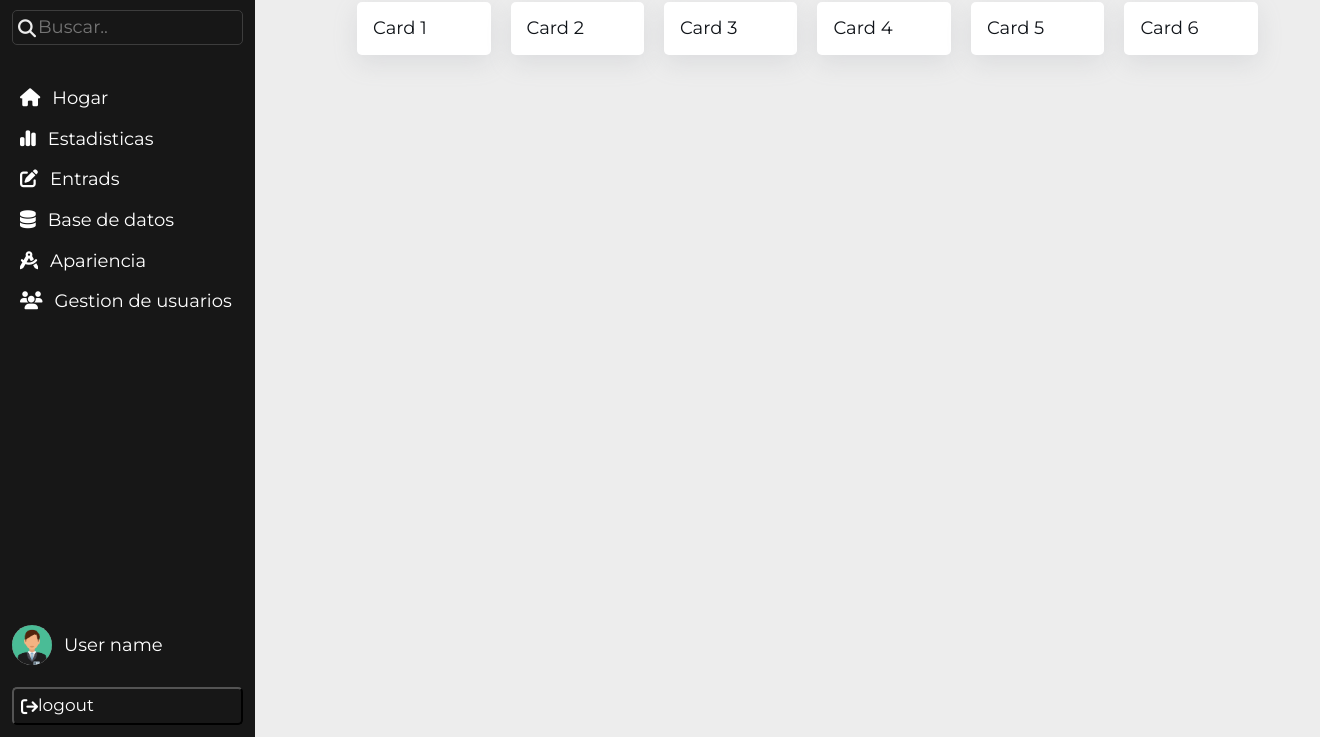
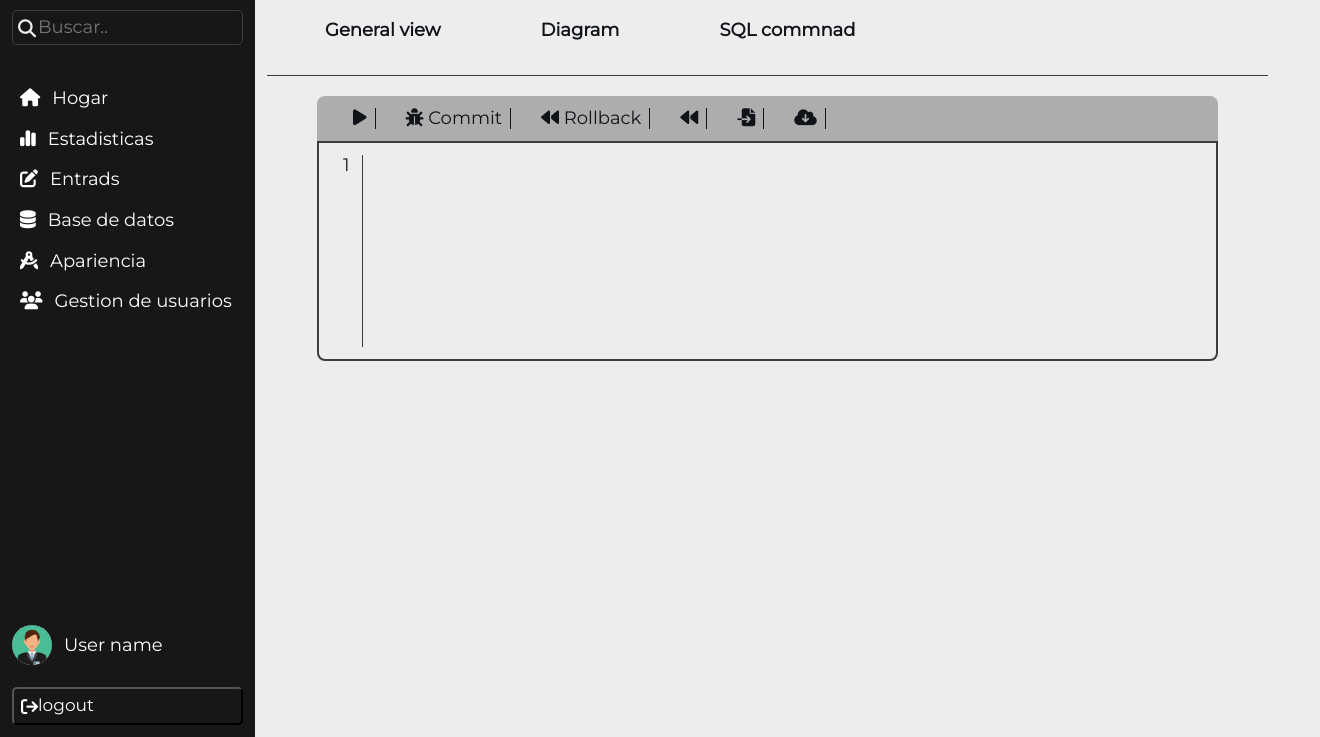
Before and after one commit to Juliobs22/Ryder, a plain HTML site: page index.html in a window 1280 px wide. Shown: the part 63-800 px from the top of the page, 1320 px wide, since content can reach past the window. Drawn offline with Linux system fonts and the light colour scheme.

Commit message:
pane admin

```diff
--- a/css/ryder.css
+++ b/css/ryder.css
@@ -259,7 +259,7 @@ button{
     position: absolute;
     top: 0;
     top: 0;
-    left: 295px;
+    left: 255px;
     height: 100vh;
     width: calc(100% - 255px);
     padding: 12px;
@@ -283,6 +283,59 @@ button{
 .sidebar-ry span {
     white-space: nowrap;
     opacity: 1;
+}
+
+.tab-menu ul {
+    list-style: none;
+    display: flex;
+    gap: 64px;
+    border-bottom: solid 1.5px var(--bg-dark);
+}
+
+.tab-menu ul li {
+    padding: 18px;
+    margin-bottom: 12px;
+    border-bottom: solid 4.5px var(--bg-light);
+}
+
+.tab-menu ul li:hover{
+    border-bottom: solid 4.5px var(--color-primary);
+}
+
+/**SQL Editor*/
+.text-editor .toolbar{
+    background: #adadad;
+    padding: 12px 28px;
+    border-radius: 8px 8px 0 0;
+}
+.text-editor .toolbar .tool-list{
+    margin-left: 0;
+    display: flex;
+    align-items: center;
+    justify-content: flex-start;
+    gap: 22px;
+}
+
+.text-editor .toolbar .tool-list span{
+    padding: 0 8px;
+    border-right: solid 1px var(--color-black);
+}
+.text-box {
+    height: 220px;
+    border: 2.5px solid var(--bg-dark);
+    border-radius: 0 0 8px 8px;
+    padding: 12px;
+    display: flex;
+}
+.text-box .line-idicator {
+    padding: 0 12px;
+    border-right: 1px solid var(--bg-dark);
+}
+.text-box .text-content {
+    height: 100%;
+    outline: none;
+    border: none;
+    padding: 0 12px;
 }
 /********************
     Fuentes
@@ -375,6 +428,12 @@ h1, h2, h3, h4, h5, h6 {
 .f-just-end {justify-content: flex-end;}
 .f-align-start {align-items: flex-start;}
 .f-align-end {align-items: flex-end;}
+/********************
+    Generaol styles
+********************/
+.list-style-none{
+    list-style: none;
+}
 /********************
     Effects
 ********************/
--- a/index.html
+++ b/index.html
@@ -69,16 +69,46 @@
         </div>
     </aside>
     <div class="ry-home">
-        <h2>Lorem, ipsum dolor sit</h2>
-        <div class="contenedor w-total">
-            <main class="grilla w-total clmn-6 clmn-med-2 clmn-min-1">
-                <div class="card">Card 1</div>
-                <div class="card">Card 2</div>
-                <div class="card">Card 3</div>
-                <div class="card">Card 4</div>
-                <div class="card">Card 5</div>
-                <div class="card">Card 6</div>
-            </main>
+        <h2>Entradas</h2>
+        <div class="tab-menu">
+            <ul class="h4 list-style-none">
+                <li>General view</li>
+                <li>Diagram</li>
+                <li>SQL commnad</li>
+            </ul>
+        </div>
+        <div class="contenedor">
+            <div class="text-editor">
+                <div class="toolbar">
+                    <div class="tool-list">
+                        <span>
+                            <i class="fa-solid fa-play"></i>
+                        </span>
+                        <span>
+                            <i class="fa-solid fa-bug"></i>
+                            Commit
+                        </span>
+                        <span>
+                            <i class="fa-solid fa-backward"></i>
+                            Rollback
+                        </span>
+                        <span>
+                            <i class="fa-solid fa-backward"></i>
+                        </span>
+                        <span>
+                            <i class="fa-solid fa-file-import"></i>
+                        </span>
+                        <span>
+                            <i class="fa-solid fa-cloud-arrow-down"></i>
+                        </span>
+                    </div>
+                </div>
+                <div class="text-box">
+                    <div class="line-idicator">1</div>
+                    <div class="text-content" contenteditable="true">
+                    </div>
+                </div>
+            </div>
         </div>
     </div>
     <!--nav class="navigator bg-blacker color-white">
```
